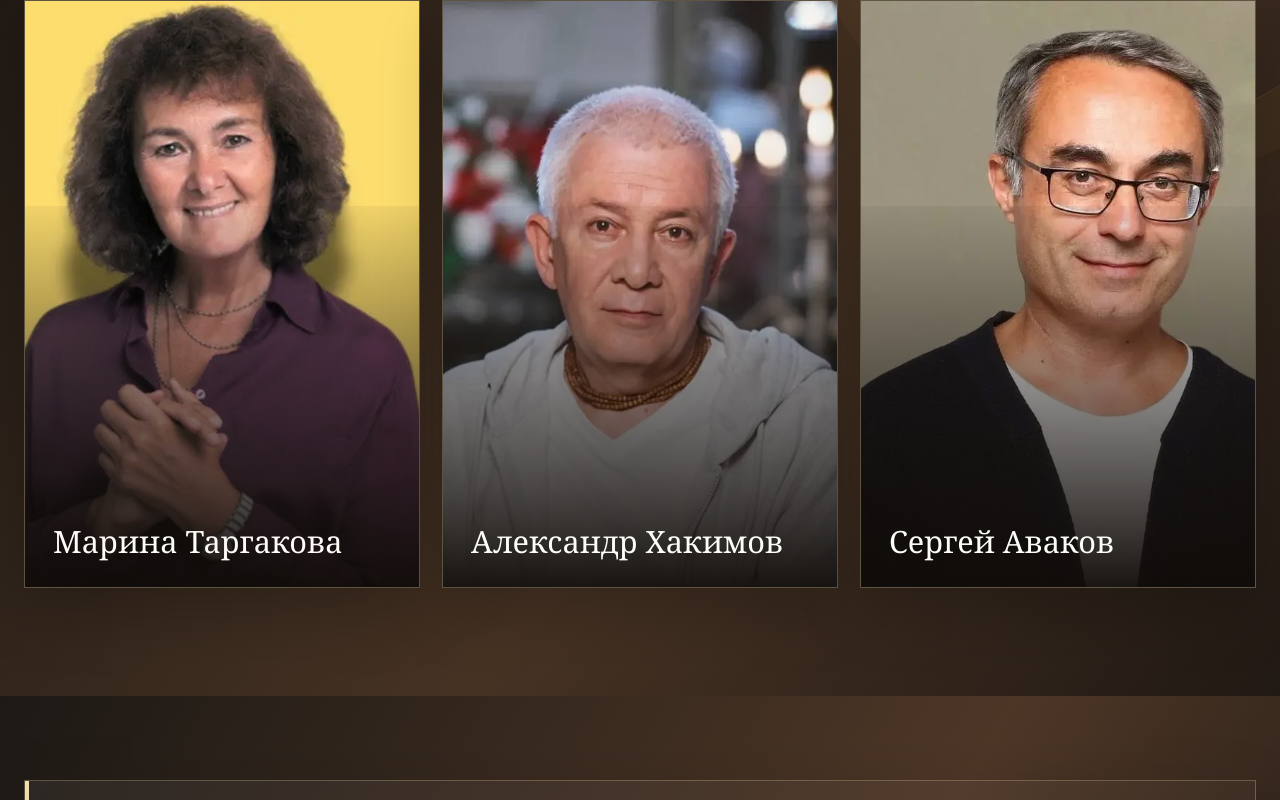
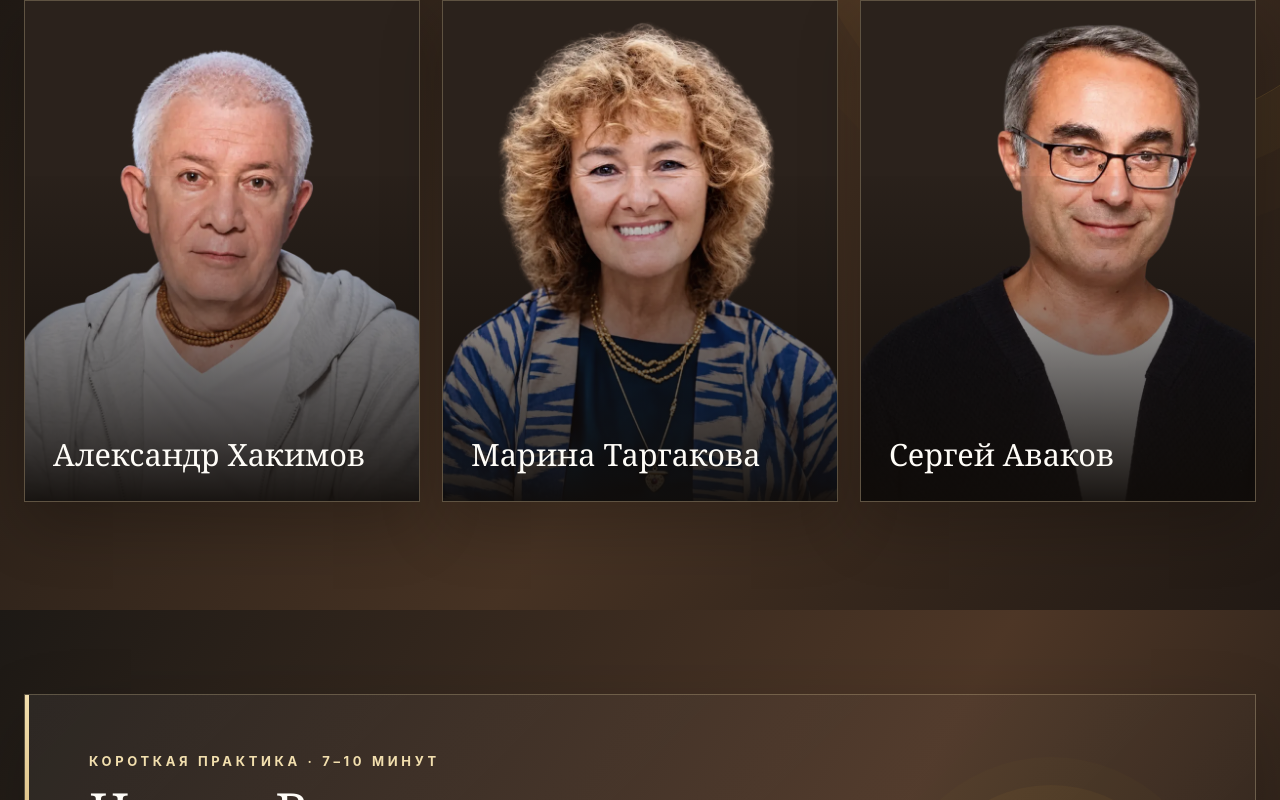
Before and after one commit to vla5521-art/Men-s-Way, a React (Vite) app: page / in a window 1280 px wide. Shown: the part 4377-5177 px from the top of the page. Built offline with nearby package versions, Linux system fonts and the light colour scheme; no server answers.

Commit message:
Release 3.4.4: update speaker order and portraits

```diff
--- a/src/components/Sections.tsx
+++ b/src/components/Sections.tsx
@@ -9,15 +9,15 @@ import {
   startingPoints,
   type ContentCard
 } from '../data/content'
-import alexanderHakimov from '../assets/alexander-hakimov.webp'
+import alexanderHakimov from '../assets/alexander-hakimov-transparent.webp'
 import communityPhoto from '../assets/community-team.webp'
-import marinaTargakova from '../assets/marina-targakova.webp'
+import marinaTargakova from '../assets/marina-targakova-transparent.webp'
 import razumLifeLogo from '../assets/razum-life-logo.webp'
-import sergeyAvakov from '../assets/sergey-avakov.webp'
+import sergeyAvakov from '../assets/sergey-avakov-transparent.webp'
 
 const speakers = [
+  { name: 'Александр Хакимов', image: alexanderHakimov },
   { name: 'Марина Таргакова', image: marinaTargakova },
-  { name: 'Александр Хакимов', image: alexanderHakimov },
   { name: 'Сергей Аваков', image: sergeyAvakov }
 ]
 
```
